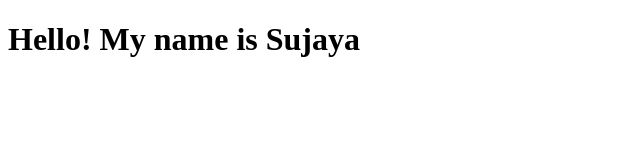
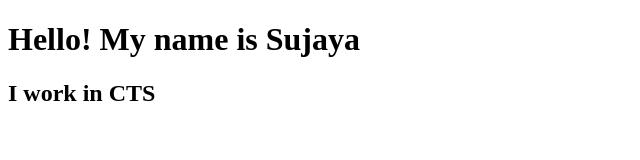
Before and after one commit to SujayaRajkhowa/Institution-Remote, a plain HTML site: page index.html in a window 1280 px wide. Shown: the whole page, without its empty margins (0-640 px from the left). Drawn offline with Linux system fonts and the light colour scheme.

Commit message:
feature1 commit

```diff
--- a/index.html
+++ b/index.html
@@ -5,5 +5,6 @@
 </head>
 <body>
     <h1>Hello! My name is Sujaya</h1>
+    <h2>I work in CTS</h2>
 </body>
 </html>
```
